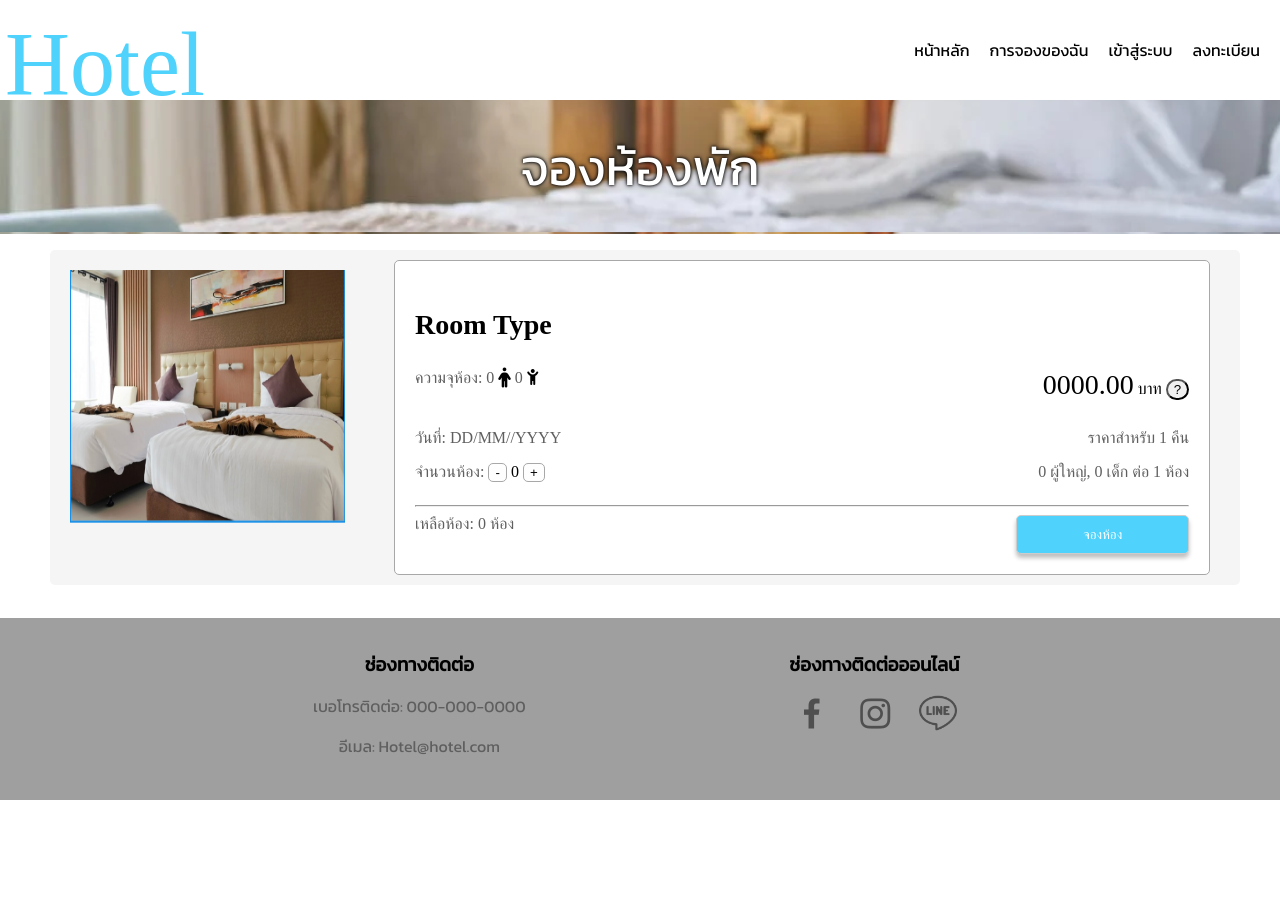
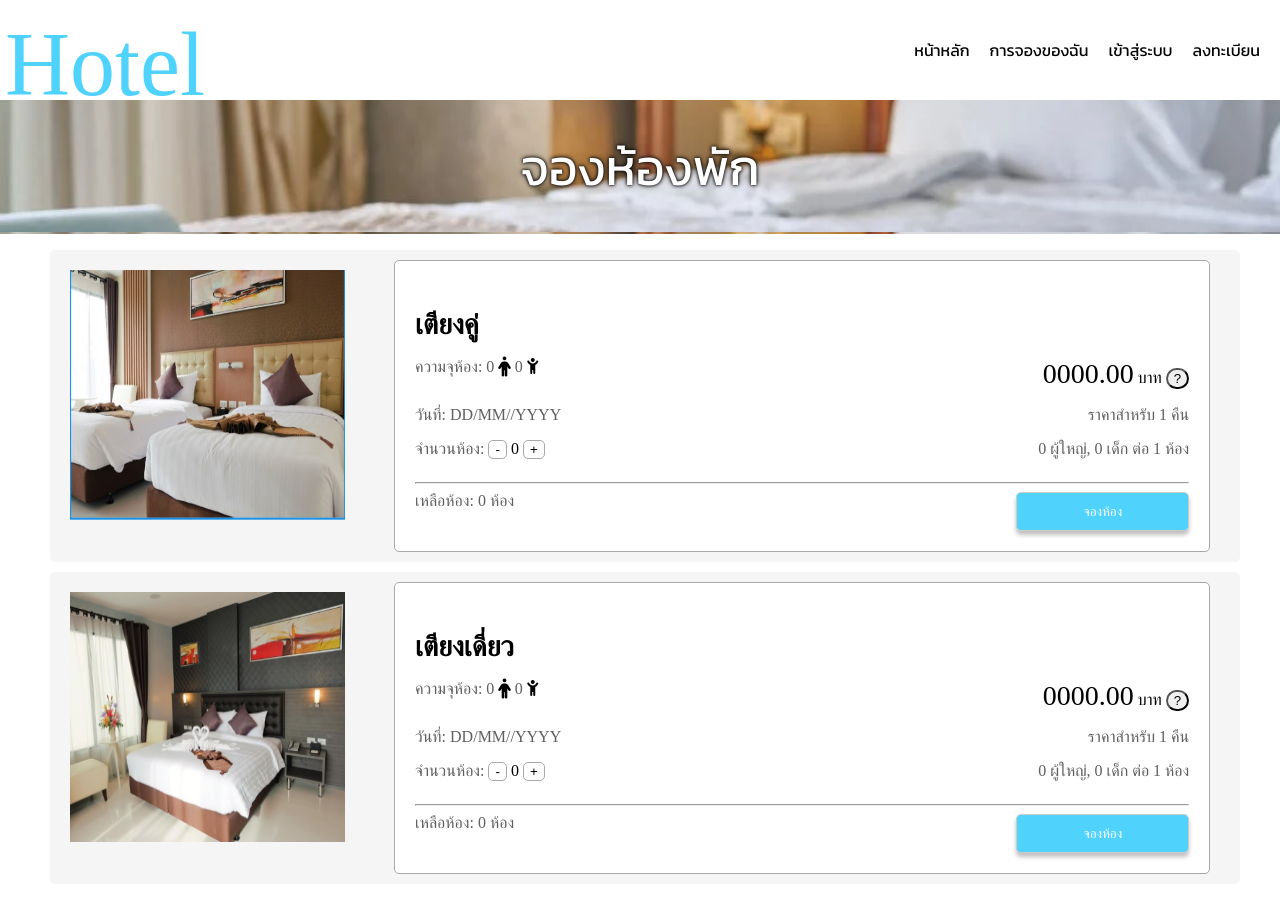
Before and after one commit to fumizz01/DBY3T1, a Django app: page /reserve in a window 1280 px wide. Before the commit the page ends 800 px from the top, so only its background shows below. Run offline with Django 3.2, Linux system fonts and the light colour scheme; some libraries are stand-ins or nearby versions; some web fonts are replaced.

Commit message:
แก้ reserve ต่อ

```diff
--- a/project/static/css/header-footer.css
+++ b/project/static/css/header-footer.css
@@ -65,7 +65,7 @@ H1.header-logo {
     justify-content: center;
 } */
 
-div.container {
+div.content-container {
     min-height: calc(100vh - (100px + 182px));
 }
 
--- a/project/static/css/reserve.css
+++ b/project/static/css/reserve.css
@@ -114,4 +114,9 @@ p {
 
 .big-font {
     font-size: 28px;
+    margin-bottom: 16px;
 }
+
+div.hide {
+    display: none;
+}
--- a/project/templates/register.html
+++ b/project/templates/register.html
@@ -72,6 +72,5 @@
                 </div>
             </form>
         </div>
-        {% include 'general_use/footer.html' %}
     </body>
 </html>
--- a/project/templates/reserve.html
+++ b/project/templates/reserve.html
@@ -10,7 +10,7 @@
     </head>
     <body>
         {% include 'general_use/header.html' %}
-        <div class='container'>
+        <div class='content-container'>
             <div class='head'>
                 <h2 class="head">จองห้องพัก</h2>
             </div>
@@ -24,12 +24,84 @@
                         <a>
                             <div class="reserve-box">
                                 <div class="img-container">
-                                    <img src="{% static 'picture/hotel1.png' %}" class="hotel-img">
+                                    <img src="{% static 'picture/double-bed.png' %}" class="hotel-img">
                                 </div>
 
                                 <div class="detail-container">
 
-                                    <h3 id="room-type" class="room-type big-font">Room Type</h3>
+                                    <h3 id="room-type" class="room-type big-font">เตียงคู่</h3>
+
+                                    <fieldset class="line-detail">
+                                        <div class="line-detail-left">
+                                            <p class="text-detail">ความจุห้อง:</p>
+                                            <p id="room-capacity-value-adult" class="text-detail">0</p>
+                                            <i class="fa-solid fa-person fa-lg" style="color: #000000;"></i>
+                                            <p id="room-capacity-value-child" class="text-detail">0</p>
+                                            <i class="fa-solid fa-child-reaching"></i>
+                                        </div>
+                                        <div class="line-detail-right">
+                                            <p class="text-detail val big-font">0000.00</p>
+                                            <p class="text-detail val">บาท</p>
+                                            <button class="text-detail room-detail-button" id="room-detail-button">?</button>
+                                        </div>
+                                    </fieldset>
+
+                                    <fieldset class="line-detail">
+                                        <div class="line-detail-left">
+                                            <p class="text-detail">วันที่:</p>
+                                            <p class="text-detail" id="date-DD">DD</p><p class="text-detail">/</p><p class="text-detail" id="date-MM">MM</p><p class="text-detail">/</p><p class="text-detail">/</p><p class="text-detail" id="date-YYYY">YYYY</p>
+                                        </div>
+                                        <div class="line-detail-right">
+                                            <p class="text-detail">ราคาสำหรับ 1 คืน</p>
+                                        </div>
+                                    </fieldset>
+
+                                    <fieldset class="line-detail">
+                                        <div class="line-detail-left">
+                                            <p class="text-detail">จำนวนห้อง:</p>
+                                            <button class="text-detail room-number-button" id="room-number-minus">-</button>
+                                            <p class="text-detail val">0</p>
+                                            <button class="text-detail room-number-button" id="room-number-plus">+</button>
+                                        </div>
+                                        <div class="line-detail-right">
+                                            <p class="text-detail" id="number-adult">0</p>
+                                            <p class="text-detail">ผู้ใหญ่,</p>
+                                            <p class="text-detail" id="number-child">0</p>
+                                            <p class="text-detail">เด็ก</p>
+                                            <p class="text-detail">ต่อ 1 ห้อง</p>
+                                        </div>
+                                    </fieldset>
+
+                                    <hr>
+
+                                    <fieldset class="line-detail">
+                                        <div class="line-detail-left">
+                                            <p class="text-detail">เหลือห้อง:</p>
+                                            <p class="text-detail" id="number-available-room">0</p>
+                                            <p class="text-detail">ห้อง</p>
+                                        </div>
+                                        <div class="line-detail-right">
+                                            <button class="text-detail reserve-room-button" id="reserve-room-button">จองห้อง</button>
+                                        </div>
+                                    </fieldset>
+
+                                </div>
+                            </div>
+                        </a>
+                    </div>
+                </li>
+
+                <li>
+                    <div class="item-box">
+                        <a>
+                            <div class="reserve-box">
+                                <div class="img-container">
+                                    <img src="{% static 'picture/single-bed.png' %}" class="hotel-img">
+                                </div>
+
+                                <div class="detail-container">
+
+                                    <h3 id="room-type" class="room-type big-font">เตียงเดี่ยว</h3>
 
                                     <fieldset class="line-detail">
                                         <div class="line-detail-left">
@@ -93,6 +165,7 @@
 
             </ul>
         </div>
+
         {% include 'general_use/footer.html' %}
     </body>
 </html>
```
Also changed, not shown: project/templates/hotelpage.html (+7 -1 lines), project/static/picture/double-bed.png (renamed from project/static/picture/hotel1.png), project/static/picture/single-bed.png (added).
